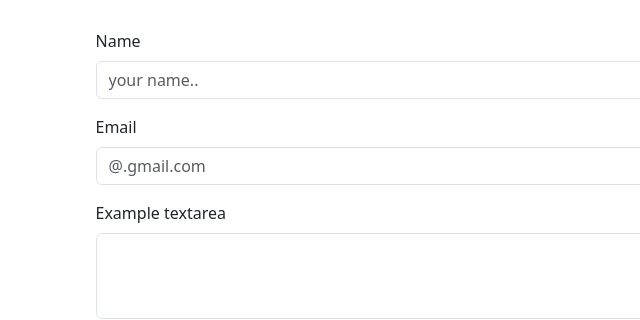
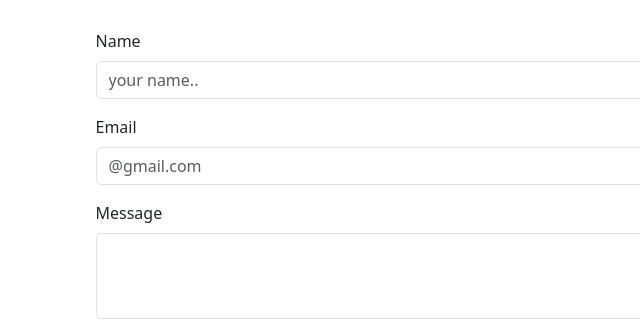
Before and after one commit to asrilrasyid/asrilrasyid.github.io, a plain HTML site: page index.html in a window 1280 px wide. Shown: the part 2317-2637 px from the top of the page, 34-674 px from the left. Drawn offline with nearby package versions, Linux system fonts and the light colour scheme.

Commit message:
mengubah tulisan pada bagian email dan textaera

```diff
--- a/index.html
+++ b/index.html
@@ -156,10 +156,10 @@
             </div>
             <div class="mb-3">
               <label for="email" class="form-label">Email</label>
-              <input type="email" class="form-control" id="email" placeholder="@.gmail.com">
+              <input type="email" class="form-control" id="email" placeholder="@gmail.com">
             </div>
             <div class="mb-3">
-              <label for="pesan" class="form-label">Example textarea</label>
+              <label for="pesan" class="form-label">Message</label>
               <textarea class="form-control" id="pesan" rows="3"></textarea>
             </div>
             <button type="submit" class="btn btn-primary">Send</button>
```
